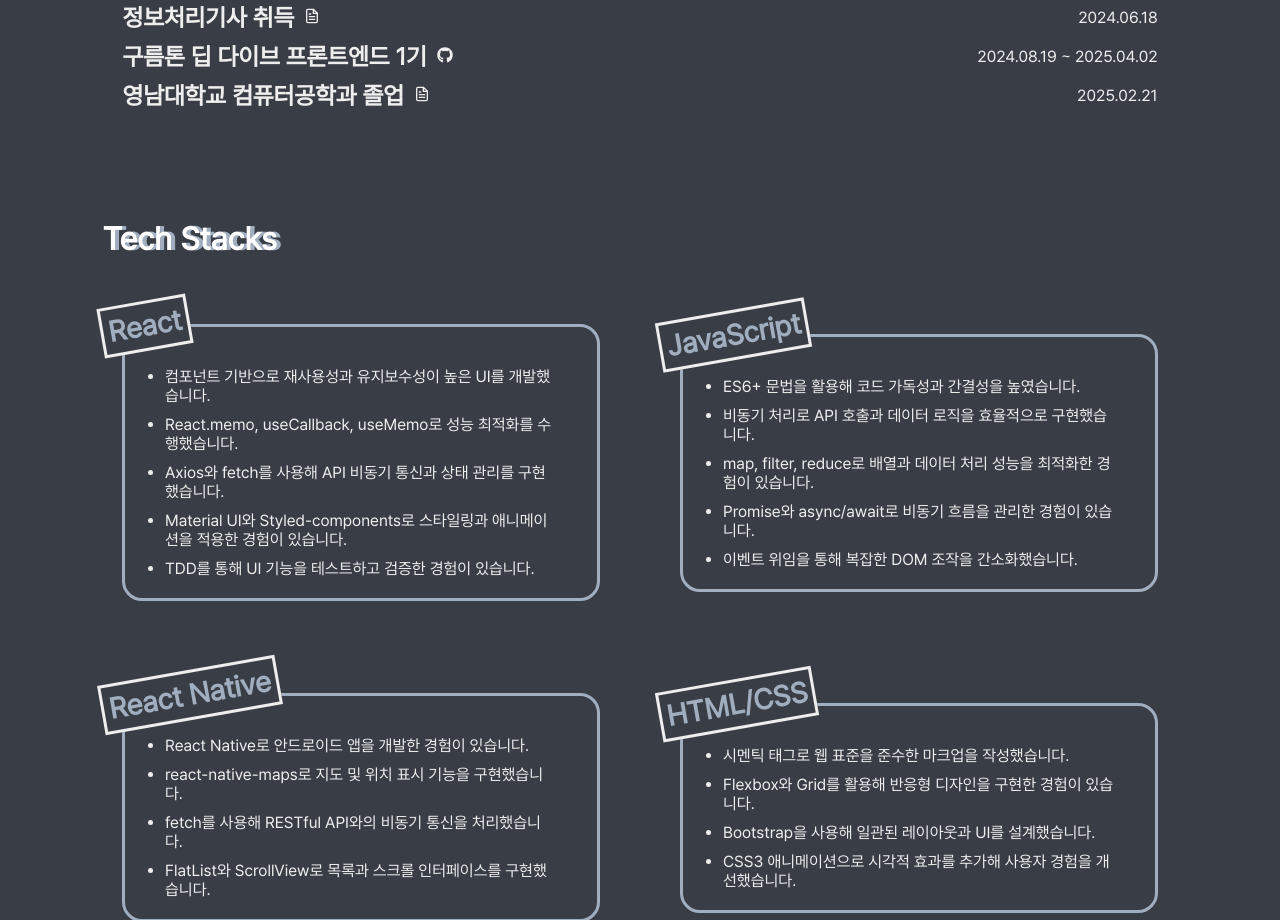
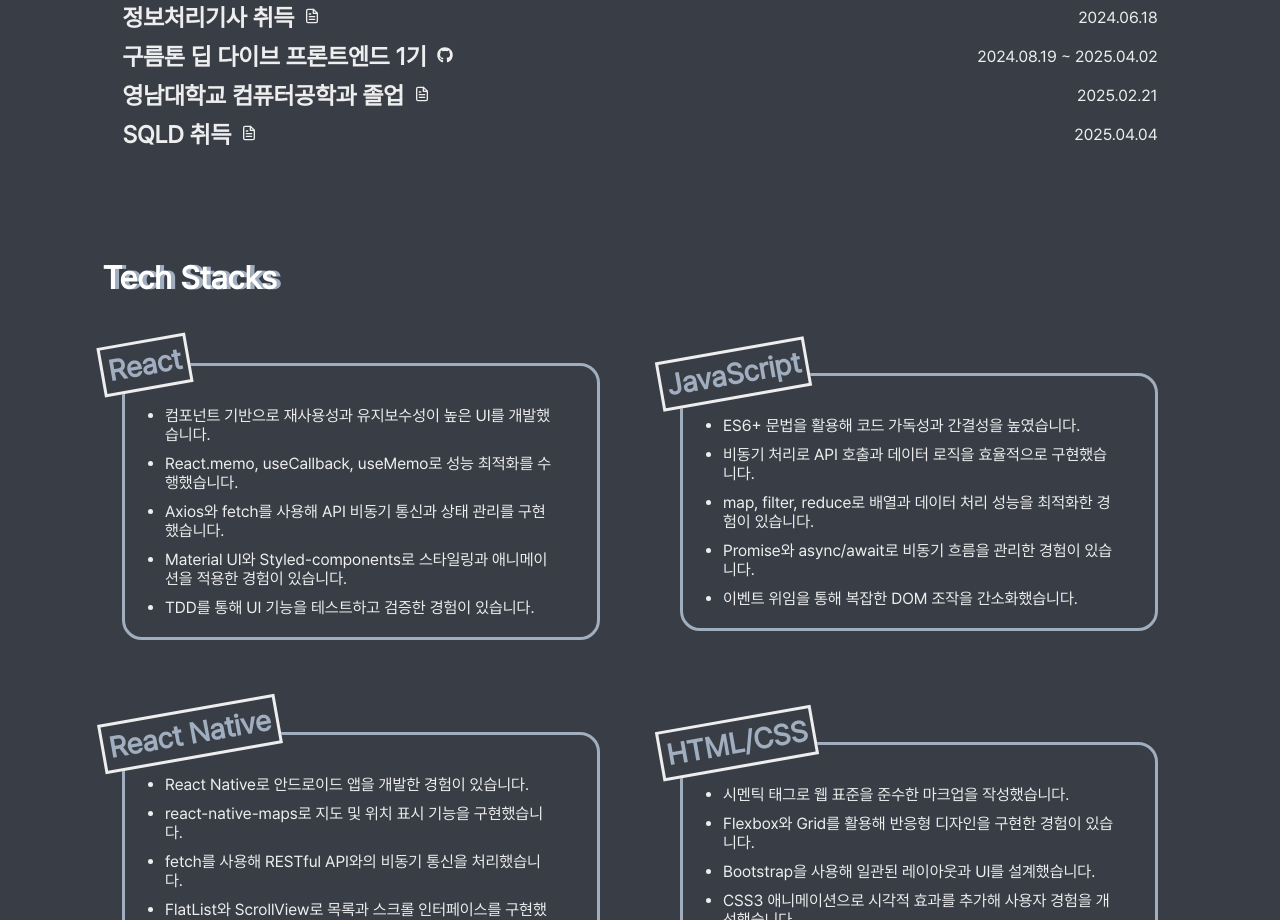
Before and after one commit to hjoo830/portfolio, a React (Create React App) app: page / in a window 1280 px wide. Shown: the part 1560-2480 px from the top of the page. Built offline with nearby package versions, Linux system fonts and the light colour scheme; a web font is replaced by a local one.

Commit message:
✨ Feat: Update experiences data

```diff
--- a/src/data/experiences.js
+++ b/src/data/experiences.js
@@ -1,6 +1,7 @@
 import swEduVolunteerImage from "../assets/sw교육봉사.jpeg";
 import informationProcessingEngineer from "../assets/정보처리기사.jpg";
 import diploma from "../assets/졸업.jpg";
+import sqld from "../assets/SQLD.png";
 
 export const experiences = [
   {
@@ -27,4 +28,10 @@ export const experiences = [
     type: "file",
     imgSrc: diploma,
   },
+  {
+    title: "SQLD 취득",
+    date: "2025.04.04",
+    type: "file",
+    imgSrc: sqld,
+  },
 ];
```
Also changed, not shown: src/assets/SQLD.png (added).
